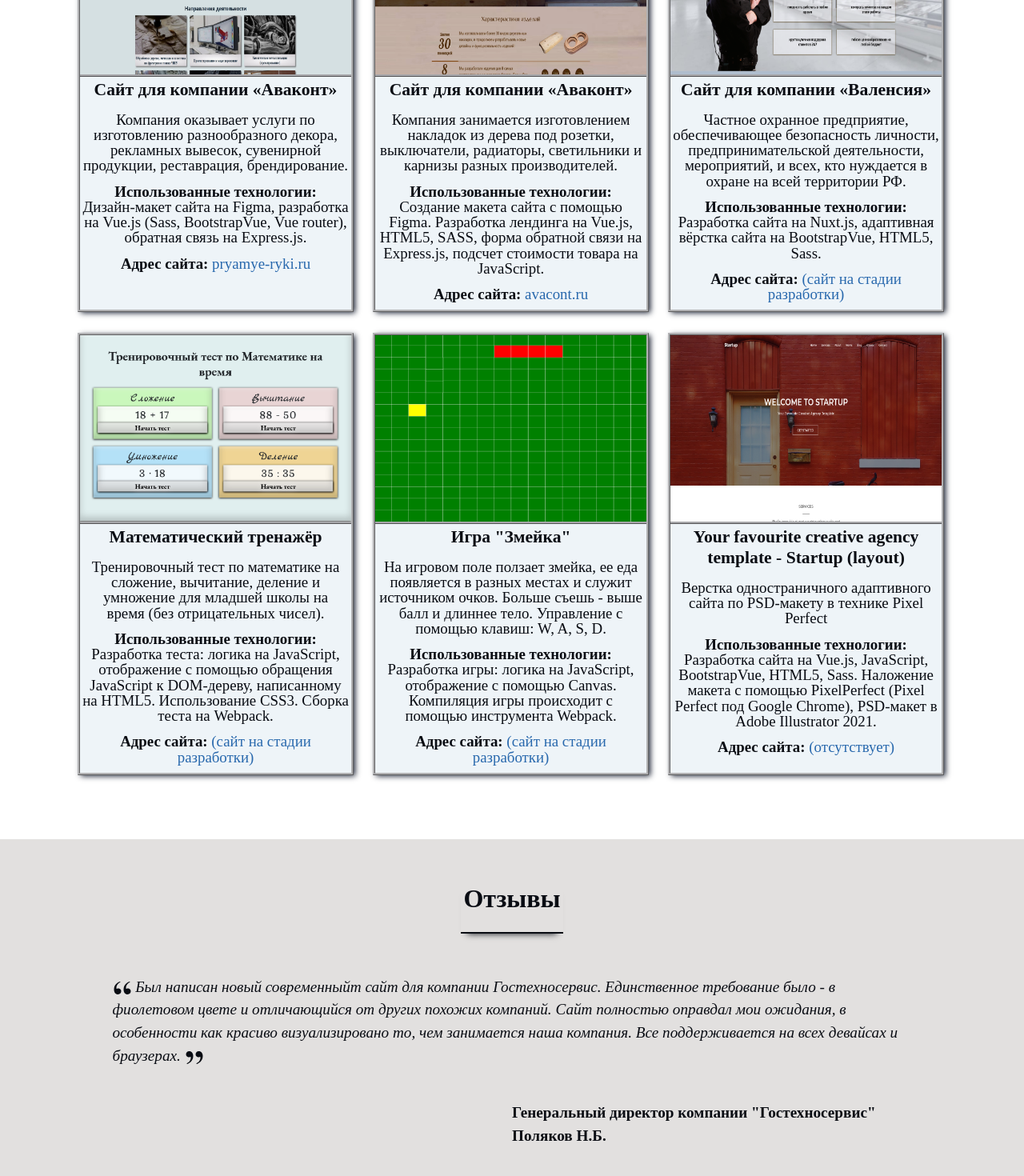
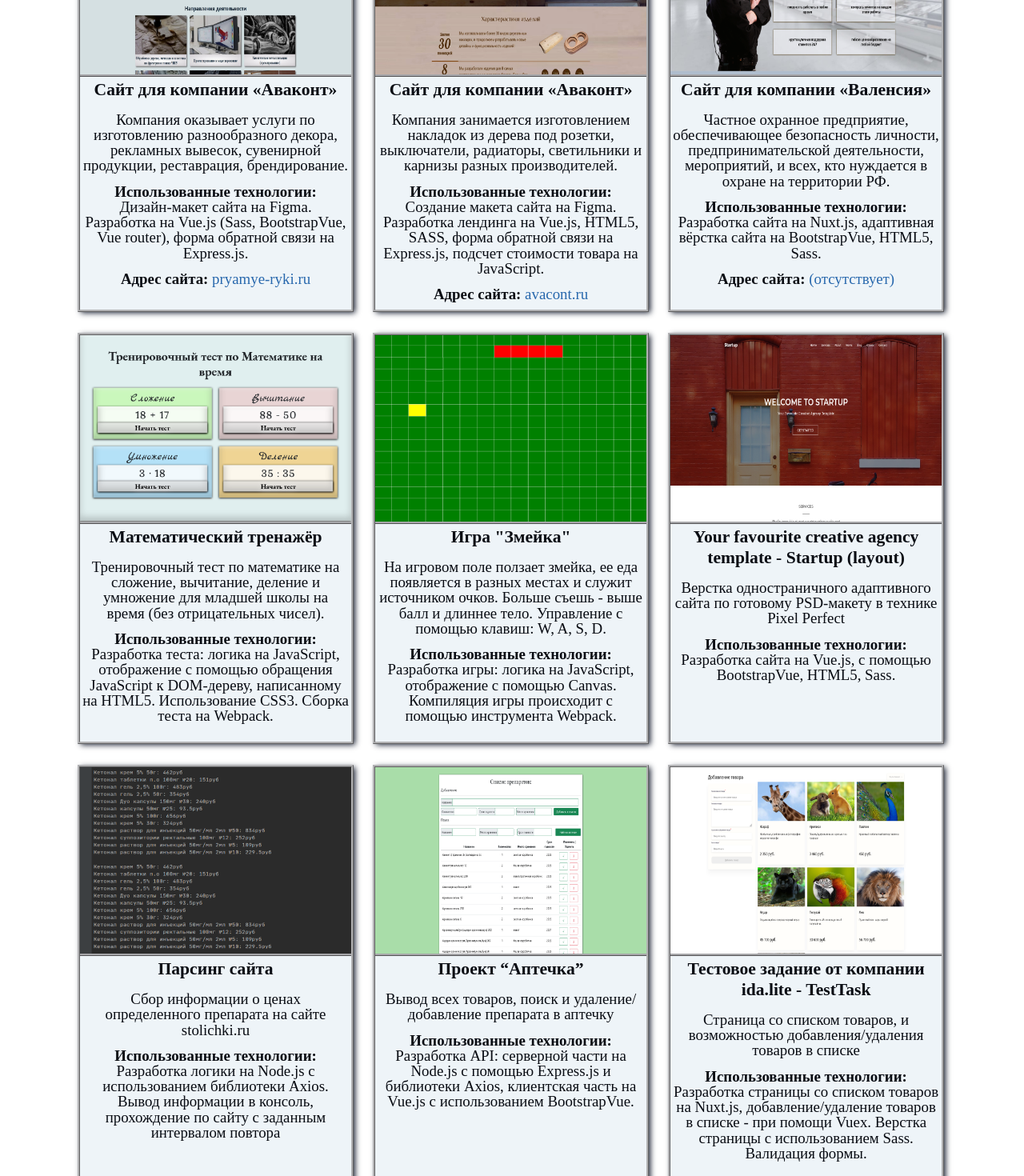
Before and after one commit to AnigalHub/Portfolio, a Nuxt app: page / in a window 1280 px wide. Shown: the part 2900-4370 px from the top of the page at 80% size. Built offline with nearby package versions, Linux system fonts and the light colour scheme.

Commit message:
добавлены новые проекты, удалены ссылки на проекты без сайтов

```diff
--- a/components/works.vue
+++ b/components/works.vue
@@ -8,7 +8,7 @@
            <h4>{{work.name_company}}</h4>
            <p class="text_works">{{work.descr_company}}</p>
            <p class="text_works"><b>Использованные технологии:</b><br>{{work.tecnology}}</p>
-           <p class="text_works"><b>Адрес сайта:</b><a :href="work.url" target="_blank"> {{work.website}}</a></p>
+           <p class="text_works"><b>{{work.text}}</b><a :href="work.url" target="_blank"> {{work.website}}</a></p>
          </div>
         </div>
       </b-container>
@@ -27,6 +27,7 @@
                 name_company:'Сайт для компании «Промэлектронсервис»',
                 descr_company:'Компания занимается сертифационными испытаниями и поставкой электронных компонентов.',
                 tecnology:'Адаптивная вёрстка на Bootstrap 4, HTML5, CSS3, форма обратной связи на PHP.',
+                text:'Адрес сайта:',
                 url:'http://promelektronservis.ru/',
                 website:'promelektronservis.ru',
               },
@@ -35,8 +36,9 @@
                 alt:'Промэлектронсервис_2',
                 name_company:'Сайт для компании «Промэлектронсервис»',
                 descr_company:'Компания занимается сертифационными испытаниями и поставкой электронных компонентов.',
-                tecnology:'Второй релиз сайта - переписанный на Vue.js (и Vue router).',
-                url:'',
+                tecnology:'Второй релиз сайта - переписанный на Vue.js (и Vue router). Не был использован',
+                text:'Адрес сайта:',
+                url:'http://promelektronservis.ru/',
                 website:'(сайт не был запущен)',
               },
               {
@@ -45,6 +47,7 @@
                 name_company:'Сайт для компании «Гостехносервис»',
                 descr_company:'Компания поставляет IT-оборудование, производит аксессуары и вычислительных комплексы.',
                 tecnology:'Одностраничный сайт на Vue.js, BootstrapVue, Sass с простой анимацией для SVG-элементов. ',
+                text:'Адрес сайта:',
                 url:'https://gtekhno.ru/',
                 website:'gtekhno.ru',
               },
@@ -54,7 +57,8 @@
                 name_company:'Сайт для компании «Аваконт»',
                 descr_company:'Компания оказывает услуги по изготовлению разнообразного декора, рекламных вывесок,\n' +
                   'сувенирной продукции, реставрация, брендирование.',
-                tecnology:'Дизайн-макет сайта на Figma, разработка на Vue.js (Sass, BootstrapVue, Vue router), обратная связь на Express.js.',
+                tecnology:'Дизайн-макет сайта на Figma. Разработка на Vue.js (Sass, BootstrapVue, Vue router), форма обратной связи на Express.js.',
+                text:'Адрес сайта:',
                 url:'http://pryamye-ryki.ru/',
                 website:'pryamye-ryki.ru',
               },
@@ -64,7 +68,8 @@
                 name_company:'Сайт для компании «Аваконт»',
                 descr_company:'Компания занимается изготовлением накладок из дерева под розетки,\n' +
                   ' выключатели, радиаторы, светильники и карнизы разных производителей.',
-                tecnology:'Создание макета сайта с помощью Figma. Разработка лендинга на Vue.js, HTML5, SASS, форма обратной связи на Express.js, подсчет стоимости товара на JavaScript.',
+                tecnology:'Создание макета сайта на Figma. Разработка лендинга на Vue.js, HTML5, SASS, форма обратной связи на Express.js, подсчет стоимости товара на JavaScript.',
+                text:'Адрес сайта:',
                 url:'http://avacont.ru/',
                 website:'avacont.ru',
               },
@@ -72,10 +77,11 @@
                 src:'./home_valencia.png',
                 alt:'Валенсия',
                 name_company:'Сайт для компании «Валенсия»',
-                descr_company:'Частное охранное предприятие, обеспечивающее  безопасность личности, предпринимательской деятельности, мероприятий, и всех, кто нуждается в охране на всей территории РФ.',
+                descr_company:'Частное охранное предприятие, обеспечивающее  безопасность личности, предпринимательской деятельности, мероприятий, и всех, кто нуждается в охране на территории РФ.',
                 tecnology:'Разработка сайта на Nuxt.js, адаптивная вёрстка сайта на BootstrapVue, HTML5, Sass.',
+                text:'Адрес сайта:',
                 url:'',
-                website:'(сайт на стадии разработки)',
+                website:'(отсутствует)',
               },
               {
                 src:'./training.png',
@@ -83,8 +89,6 @@
                 name_company:'Математический тренажёр',
                 descr_company:'Тренировочный тест по математике на сложение, вычитание, деление и умножение для младшей школы на время (без отрицательных чисел).',
                 tecnology:'Разработка теста: логика на JavaScript, отображение с помощью обращения JavaScript к DOM-дереву, написанному на HTML5. Использование CSS3. Сборка теста на Webpack.',
-                url:'',
-                website:'(сайт на стадии разработки)',
               },
               {
                 src:'./snake.png',
@@ -92,17 +96,41 @@
                 name_company:'Игра "Змейка"',
                 descr_company:'На игровом поле ползает змейка, ее еда появляется в разных местах и служит источником очков. Больше съешь - выше балл и длиннее тело. Управление с помощью клавиш: W, A, S, D. ',
                 tecnology:'Разработка игры: логика на JavaScript, отображение с помощью Canvas. Компиляция игры происходит с помощью инструмента Webpack.',
-                url:'',
-                website:'(сайт на стадии разработки)',
               },
               {
                 src:'/home_pixelperfect.png',
-                alt:'',
+                alt:'pixelperfect',
                 name_company:'Your favourite creative agency template - Startup (layout)',
-                descr_company:'Верстка одностраничного адаптивного сайта по PSD-макету в технике Pixel Perfect',
-                tecnology:'Разработка сайта на Vue.js, JavaScript, BootstrapVue, HTML5, Sass. Наложение макета с помощью PixelPerfect (Pixel Perfect под Google Chrome), PSD-макет в Adobe Illustrator 2021.',
-                url:'',
-                website:'(отсутствует)',
+                descr_company:'Верстка одностраничного адаптивного сайта по готовому PSD-макету в технике Pixel Perfect',
+                tecnology:'Разработка сайта на Vue.js, с помощью BootstrapVue, HTML5, Sass.',
+              },
+              {
+                src:'/parser.png',
+                alt:'parser',
+                name_company:'Парсинг сайта ',
+                descr_company:'Сбор информации о ценах определенного препарата на сайте stolichki.ru',
+                tecnology:'Разработка логики на Node.js с использованием библиотеки Axios. Вывод информации в консоль, прохождение по сайту с заданным интервалом повтора',
+              },
+              {
+                src:'/api.png',
+                alt:'api',
+                name_company:'Проект “Аптечка”',
+                descr_company:'Вывод всех товаров, поиск и удаление/добавление препарата в аптечку',
+                tecnology:'Разработка API: серверной части на Node.js с помощью Express.js и библиотеки Axios, клиентская часть на Vue.js c использованием  BootstrapVue.\n',
+              },
+              {
+                src:'/TestTask.png',
+                alt:'TestTask',
+                name_company:'Тестовое задание от компании ida.lite - TestTask',
+                descr_company:'Страница со списком товаров, и возможностью добавления/удаления товаров в списке',
+                tecnology:'Разработка страницы со списком товаров на Nuxt.js, добавление/удаление товаров в списке - при помощи Vuex. Верстка страницы с использованием  Sass. Валидация формы.\n',
+              },
+              {
+                src:'/market.png',
+                alt:'market',
+                name_company:'Тестовое задание от компании ida.lite - Market',
+                descr_company:'Страница со списком товаров, и возможностью добавления/удаления товаров в корзине',
+                tecnology:'Разработка страницы со списком товаров на Nuxt.js, обновления товаров при помощи Vuex, получение и отрисовывания товаров в корзине на сервере. Верстка страницы с использованием  Sass. Валидация формы.\n',
               },
             ]
           }
```
